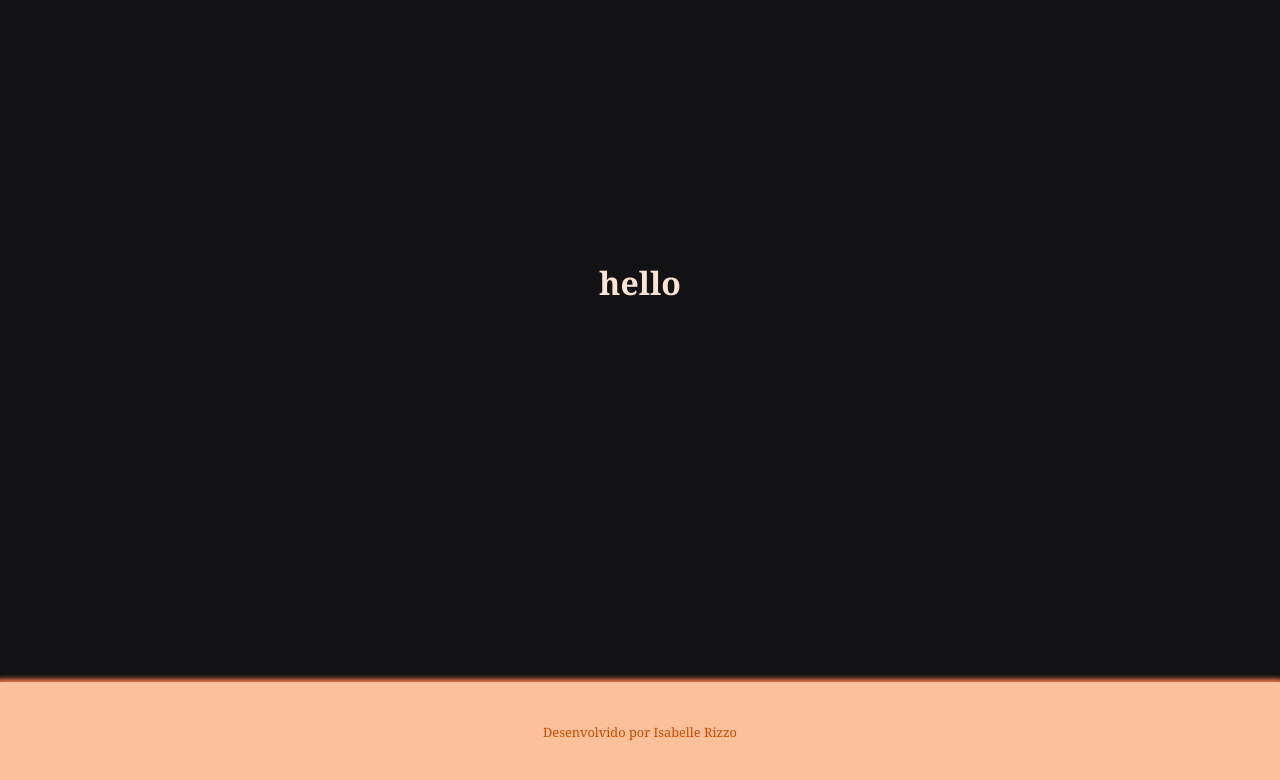
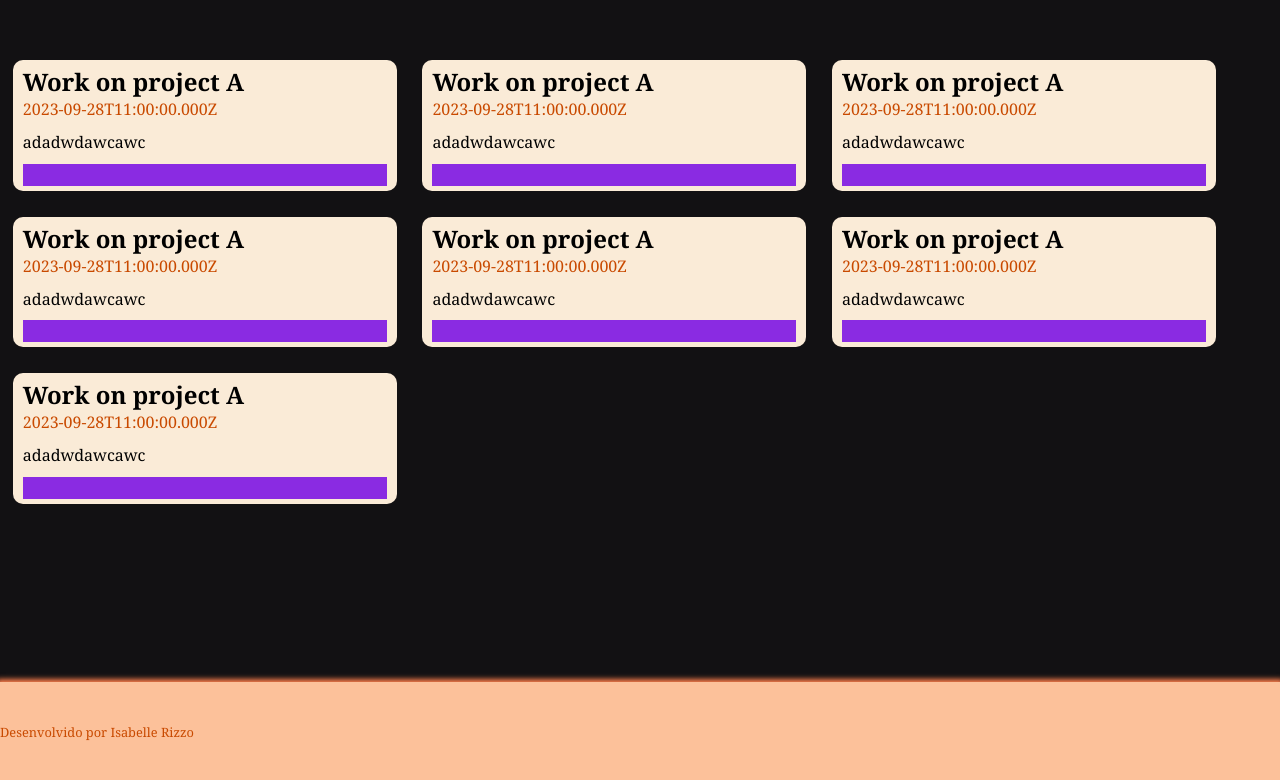
Before and after one commit to irizzo/simple-todo-list, a Next.js app: page / in a window 1280 px wide. Shown: the part 118-898 px from the top of the page. Built offline with nearby package versions, Linux system fonts and the light colour scheme.

Commit message:
starting dashboard

```diff
--- /dev/null
+++ b/src/app/dashboard.css
@@ -0,0 +1,8 @@
+.cards {
+	display: flex;
+	flex-direction: row;
+	flex-wrap: wrap;
+
+	align-items: stretch;
+	justify-content: flex-start;
+}
--- a/src/app/globals.css
+++ /dev/null
@@ -1,107 +0,0 @@
-:root {
-  --max-width: 1100px;
-  --border-radius: 12px;
-  --font-mono: ui-monospace, Menlo, Monaco, 'Cascadia Mono', 'Segoe UI Mono',
-    'Roboto Mono', 'Oxygen Mono', 'Ubuntu Monospace', 'Source Code Pro',
-    'Fira Mono', 'Droid Sans Mono', 'Courier New', monospace;
-
-  --foreground-rgb: 0, 0, 0;
-  --background-start-rgb: 214, 219, 220;
-  --background-end-rgb: 255, 255, 255;
-
-  --primary-glow: conic-gradient(
-    from 180deg at 50% 50%,
-    #16abff33 0deg,
-    #0885ff33 55deg,
-    #54d6ff33 120deg,
-    #0071ff33 160deg,
-    transparent 360deg
-  );
-  --secondary-glow: radial-gradient(
-    rgba(255, 255, 255, 1),
-    rgba(255, 255, 255, 0)
-  );
-
-  --tile-start-rgb: 239, 245, 249;
-  --tile-end-rgb: 228, 232, 233;
-  --tile-border: conic-gradient(
-    #00000080,
-    #00000040,
-    #00000030,
-    #00000020,
-    #00000010,
-    #00000010,
-    #00000080
-  );
-
-  --callout-rgb: 238, 240, 241;
-  --callout-border-rgb: 172, 175, 176;
-  --card-rgb: 180, 185, 188;
-  --card-border-rgb: 131, 134, 135;
-}
-
-@media (prefers-color-scheme: dark) {
-  :root {
-    --foreground-rgb: 255, 255, 255;
-    --background-start-rgb: 0, 0, 0;
-    --background-end-rgb: 0, 0, 0;
-
-    --primary-glow: radial-gradient(rgba(1, 65, 255, 0.4), rgba(1, 65, 255, 0));
-    --secondary-glow: linear-gradient(
-      to bottom right,
-      rgba(1, 65, 255, 0),
-      rgba(1, 65, 255, 0),
-      rgba(1, 65, 255, 0.3)
-    );
-
-    --tile-start-rgb: 2, 13, 46;
-    --tile-end-rgb: 2, 5, 19;
-    --tile-border: conic-gradient(
-      #ffffff80,
-      #ffffff40,
-      #ffffff30,
-      #ffffff20,
-      #ffffff10,
-      #ffffff10,
-      #ffffff80
-    );
-
-    --callout-rgb: 20, 20, 20;
-    --callout-border-rgb: 108, 108, 108;
-    --card-rgb: 100, 100, 100;
-    --card-border-rgb: 200, 200, 200;
-  }
-}
-
-* {
-  box-sizing: border-box;
-  padding: 0;
-  margin: 0;
-}
-
-html,
-body {
-  max-width: 100vw;
-  overflow-x: hidden;
-}
-
-body {
-  color: rgb(var(--foreground-rgb));
-  background: linear-gradient(
-      to bottom,
-      transparent,
-      rgb(var(--background-end-rgb))
-    )
-    rgb(var(--background-start-rgb));
-}
-
-a {
-  color: inherit;
-  text-decoration: none;
-}
-
-@media (prefers-color-scheme: dark) {
-  html {
-    color-scheme: dark;
-  }
-}
--- a/src/app/page.js
+++ b/src/app/page.js
@@ -1,5 +1,25 @@
+import './dashboard.css';
+import TodoCard from '@/components/TodoCard';
+
+
+const testInfo = {
+	categoryCode: 'WORK',
+	description: 'adadwdawcawc',
+	dueDate: '2023-09-28T11:00:00.000Z',
+	title: 'Work on project A',
+	todoStatusCode: 'NOT_STARTED'
+};
+
 export default function Home() {
 	return (
-		<h1>hello</h1>
+		<div className='cards'>
+			<TodoCard todoInfo={testInfo} />
+			<TodoCard todoInfo={testInfo} />
+			<TodoCard todoInfo={testInfo} />
+			<TodoCard todoInfo={testInfo} />
+			<TodoCard todoInfo={testInfo} />
+			<TodoCard todoInfo={testInfo} />
+			<TodoCard todoInfo={testInfo} />
+		</div>
 	);
 }
--- /dev/null
+++ b/src/components/TodoCard/index.js
@@ -0,0 +1,25 @@
+import './todoCard.css';
+
+export default function TodoCard(props) {
+	const {
+		todoInfo
+	} = props;
+
+	return(
+		<div className='card-container'>
+			<section className='main-info'>
+				<h2>{todoInfo.title}</h2>
+				<p className='highlight-text'>{todoInfo.dueDate}</p>
+			</section>
+
+			<section className='description'>
+				<p>{todoInfo.description}</p>
+			</section>
+
+			<section className='aditional-info'>
+				<span>{todoInfo.status}</span>
+				<span>{todoInfo.category}</span>
+			</section>
+		</div>
+	)
+}
--- /dev/null
+++ b/src/components/TodoCard/todoCard.css
@@ -0,0 +1,35 @@
+* {
+	width: 100%;
+}
+
+.card-container {
+	border-radius: var(--radius);
+	/* background-color: var(--gradient-top); */
+	background-color: antiquewhite;
+
+	width: 30%;
+	min-width: 30%;
+	max-width: 100%;
+	padding: 5px 10px;
+
+	margin: 1%;
+}
+
+.main-info, .description {
+	margin-bottom: 3%;
+}
+
+h2 {
+	color: black;
+}
+
+
+.aditional-info {
+	width: 100%;
+
+	background-color: blueviolet;
+}
+
+span {
+	padding: 1%;
+}
--- a/src/services/http/client.js
+++ b/src/services/http/client.js
@@ -1,5 +1,3 @@
-require('dotenv/config');
-
 const httpClient = ({ baseURL}) => {
 	const defaultHeaders = new Headers({
 		'Content-type': 'application/json; charset=UTF-8'
--- a/src/styles/global.css
+++ b/src/styles/global.css
@@ -108,3 +108,7 @@ button:hover {
 
 	text-decoration: none;
 }
+
+.highlight-text {
+	color: var(--highlight-color);
+}
```
Also changed, not shown: src/components/TodoItem/index.js (deleted, +0 -15 lines).
